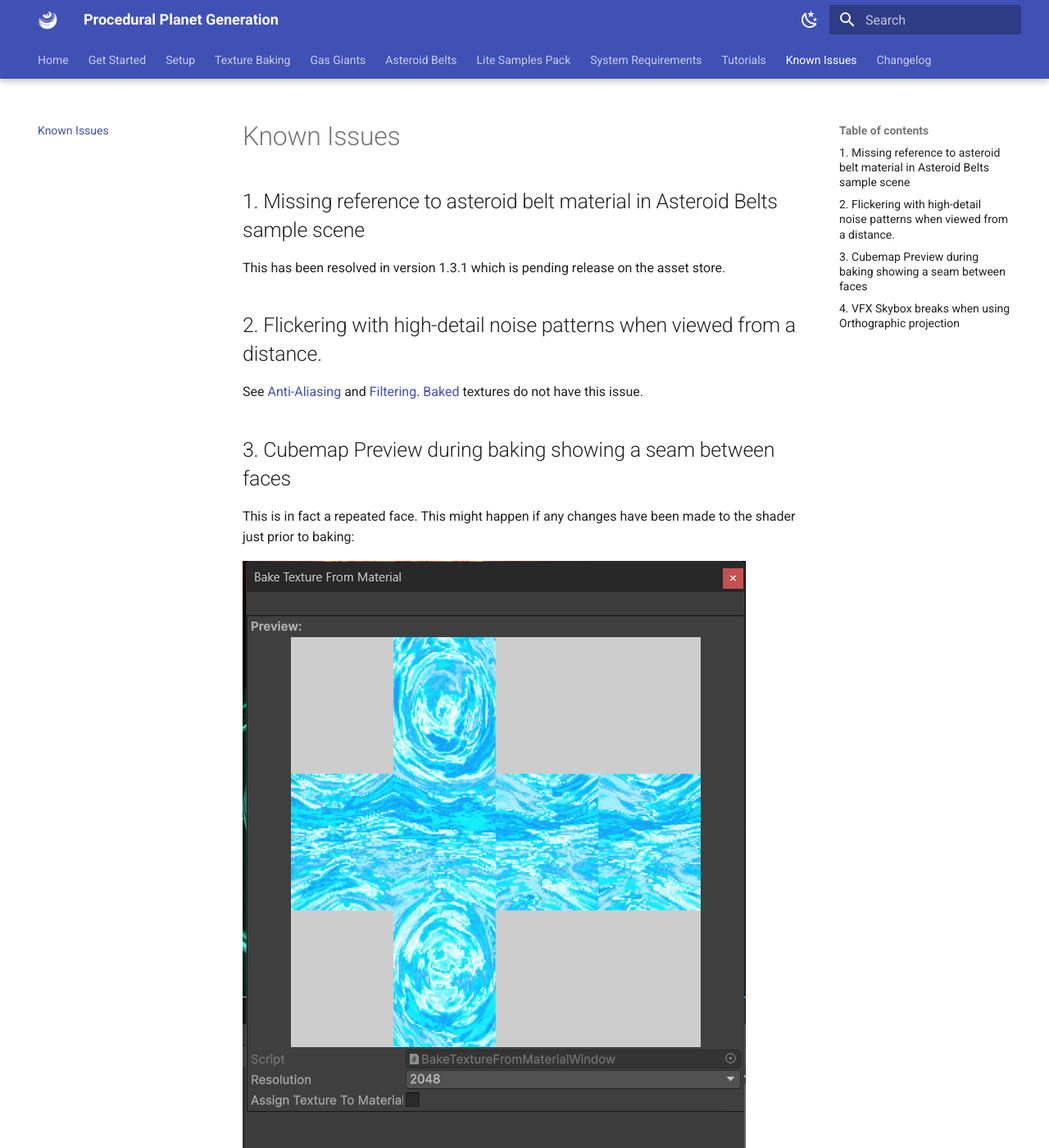
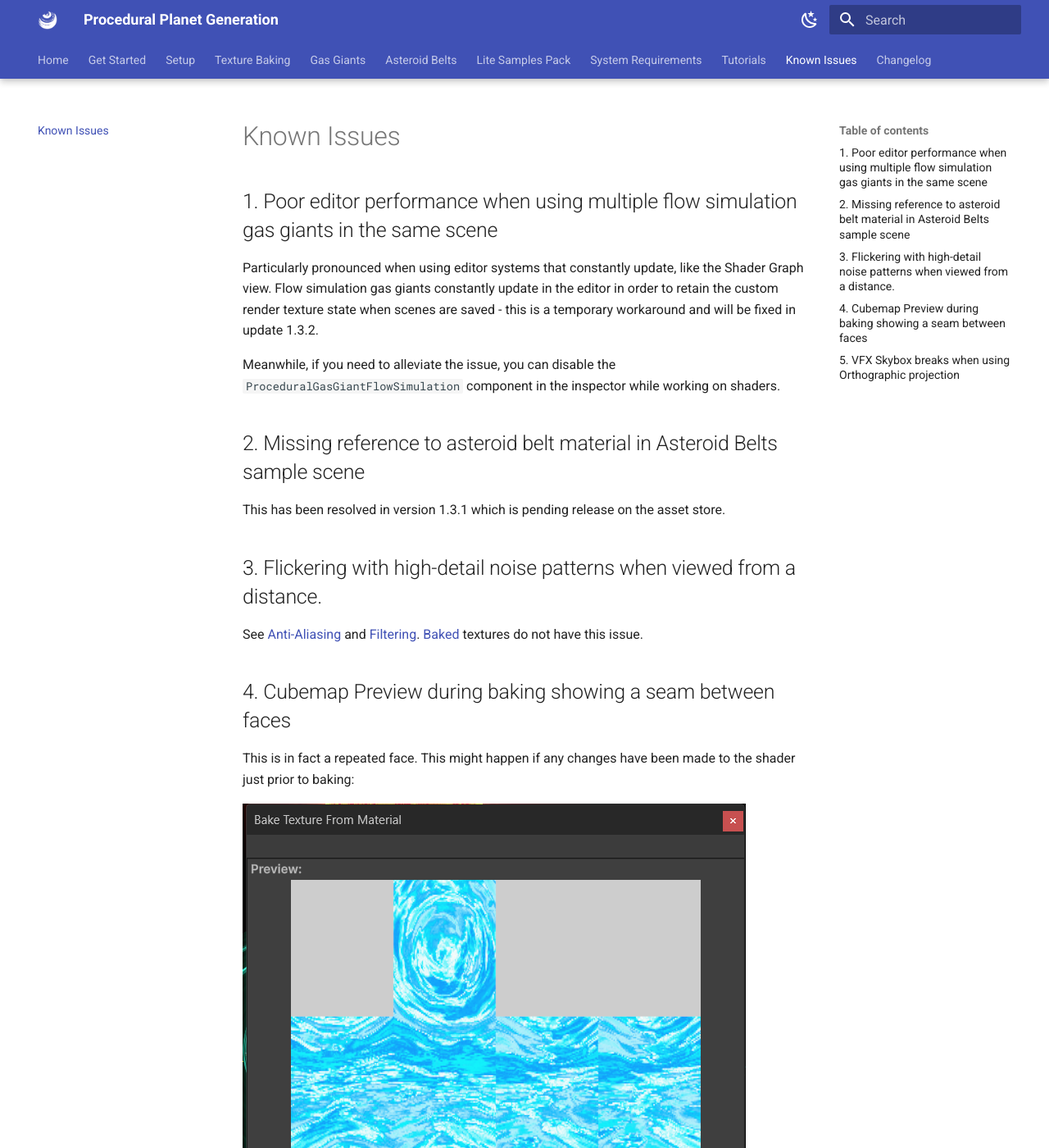
Before and after one commit to Parallel-Cascades/procedural-planet-generation, an MkDocs documentation site: the page built from docs/known-issues.md, in a window 1280 px wide and 1400 px high. Shown: the whole window at 82% size. Built offline with MkDocs 1.6.1 and Material for MkDocs 9.7.7, drawn with Linux system fonts in a browser that asks for light colours; the version menu is left out; some of the changed text lies outside the part shown.

Commit message:
Added Known Issues link for Flow Gas Giant editor performance

```diff
--- a/docs/known-issues.md
+++ b/docs/known-issues.md
@@ -1,14 +1,23 @@
 # Known Issues
 
-## 1. Missing reference to asteroid belt material in Asteroid Belts sample scene
+## 1. Poor editor performance when using multiple flow simulation gas giants in the same scene
+
+Particularly pronounced when using editor systems that constantly update, like the Shader Graph view. Flow
+simulation gas giants constantly update in the editor in order to retain the custom render texture
+state when scenes are saved - this is a temporary workaround and will be fixed in update 1.3.2.
+
+Meanwhile, if you need to alleviate the issue, you can disable the `ProceduralGasGiantFlowSimulation` component
+in the inspector while working on shaders.
+
+## 2. Missing reference to asteroid belt material in Asteroid Belts sample scene
 
 This has been resolved in version 1.3.1 which is pending release on the asset store.
 
-## 2. Flickering with high-detail noise patterns when viewed from a distance.
+## 3. Flickering with high-detail noise patterns when viewed from a distance.
 
 See [Anti-Aliasing](./antialiasing.md) and [Filtering](./filtering.md). [Baked](./baking-textures.md) textures do not have this issue.
 
-## 3. Cubemap Preview during baking showing a seam between faces
+## 4. Cubemap Preview during baking showing a seam between faces
 
 This is in fact a repeated face. This might happen if any changes have been made to the shader just prior to baking:
 
@@ -16,7 +25,7 @@ This is in fact a repeated face. This might happen if any changes have been made
 
 This only affects the preview image and will not carry over to the final rendered image and can be ignored.
 
-## 4. VFX Skybox breaks when using Orthographic projection
+## 5. VFX Skybox breaks when using Orthographic projection
 
 ![VFX Skybox orthographic](./assets/images/known-issues/vfx-skybox-orthographic.png)
 
```
